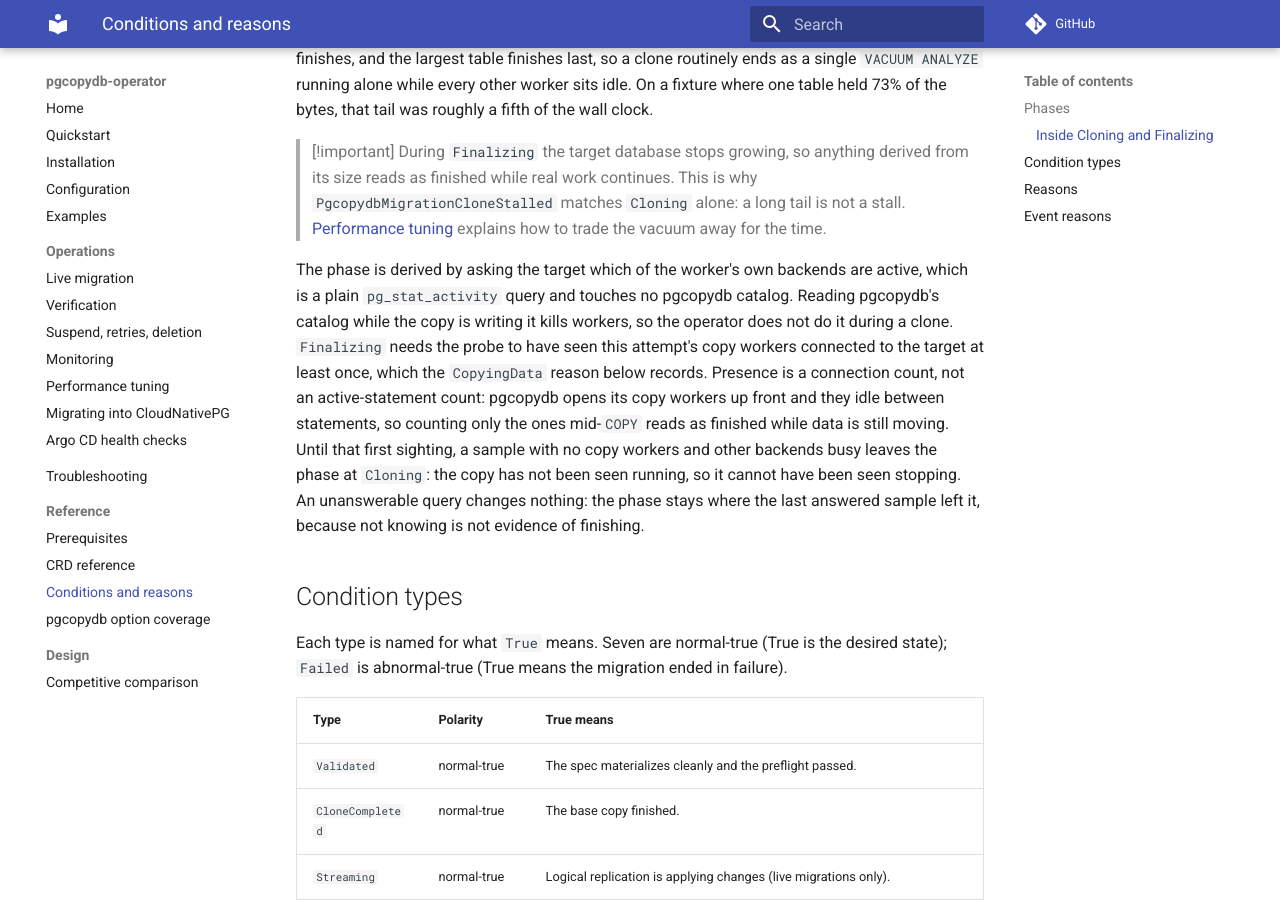
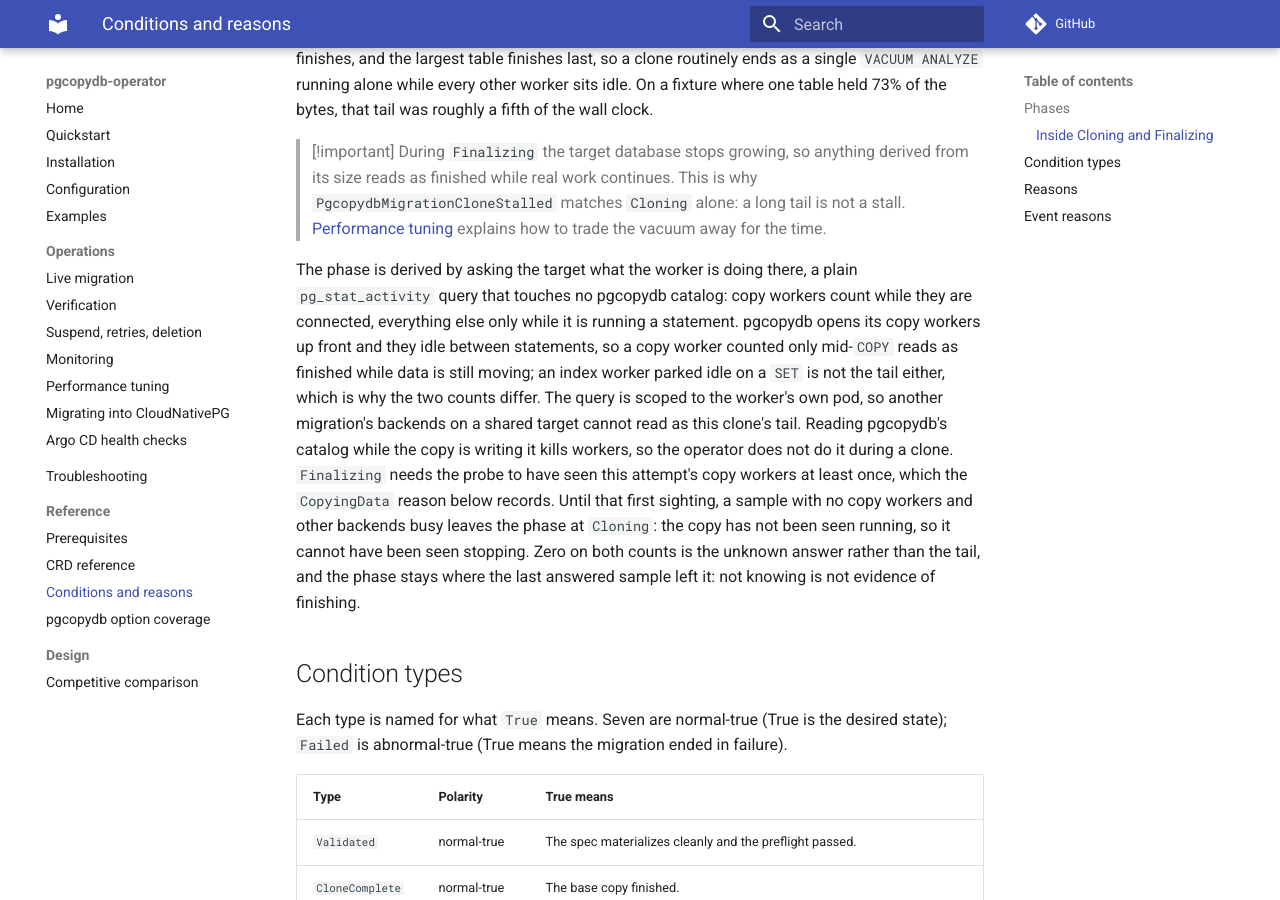
Before and after one commit to ydixken/pgcopydb-operator, an MkDocs documentation site: the page built from docs/reference/conditions.md, in a window 1280 px wide and 900 px high, scrolled down 1853 px. Built offline with MkDocs 1.6.1 and Material for MkDocs 9.7.7, drawn with Linux system fonts in a browser that asks for light colours; comment, search, counter and statistics services are not loaded.

Commit message:
docs: say how each backend count is asked, not just that one is
The probe asks two different questions in one query: copy workers count
while connected, everything else only while running a statement. Line 52
still claimed both were counted while active, which is the reading that
produced a false Finalizing. Record the pod scoping and the zero-on-both
case with it, because both change what a sample means.

```diff
--- a/docs/reference/conditions.md
+++ b/docs/reference/conditions.md
@@ -50,12 +50,13 @@ On a fixture where one table held 73% of the bytes, that tail was roughly a fift
 > This is why `PgcopydbMigrationCloneStalled` matches `Cloning` alone: a long tail is not a stall.
 > [Performance tuning](../operations/performance.md) explains how to trade the vacuum away for the time.
 
-The phase is derived by asking the target which of the worker's own backends are active, which is a plain `pg_stat_activity` query and touches no pgcopydb catalog.
+The phase is derived by asking the target what the worker is doing there, a plain `pg_stat_activity` query that touches no pgcopydb catalog: copy workers count while they are connected, everything else only while it is running a statement.
+pgcopydb opens its copy workers up front and they idle between statements, so a copy worker counted only mid-`COPY` reads as finished while data is still moving; an index worker parked idle on a `SET` is not the tail either, which is why the two counts differ.
+The query is scoped to the worker's own pod, so another migration's backends on a shared target cannot read as this clone's tail.
 Reading pgcopydb's catalog while the copy is writing it kills workers, so the operator does not do it during a clone.
-`Finalizing` needs the probe to have seen this attempt's copy workers connected to the target at least once, which the `CopyingData` reason below records.
-Presence is a connection count, not an active-statement count: pgcopydb opens its copy workers up front and they idle between statements, so counting only the ones mid-`COPY` reads as finished while data is still moving.
+`Finalizing` needs the probe to have seen this attempt's copy workers at least once, which the `CopyingData` reason below records.
 Until that first sighting, a sample with no copy workers and other backends busy leaves the phase at `Cloning`: the copy has not been seen running, so it cannot have been seen stopping.
-An unanswerable query changes nothing: the phase stays where the last answered sample left it, because not knowing is not evidence of finishing.
+Zero on both counts is the unknown answer rather than the tail, and the phase stays where the last answered sample left it: not knowing is not evidence of finishing.
 
 ## Condition types
 
```
